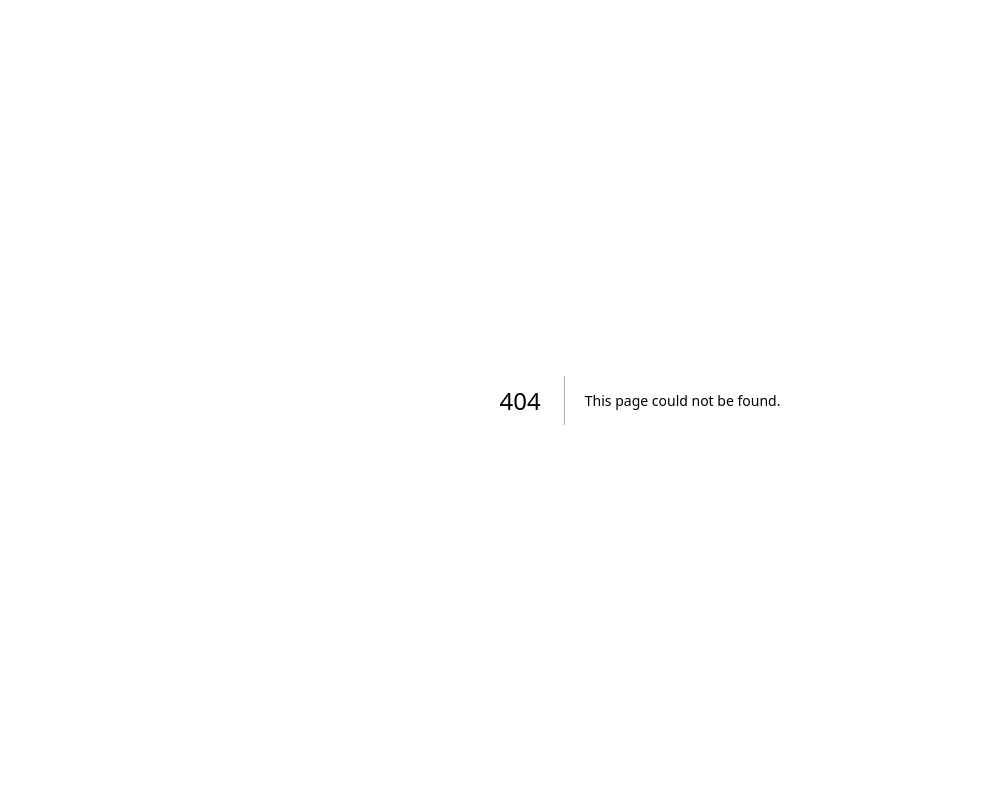
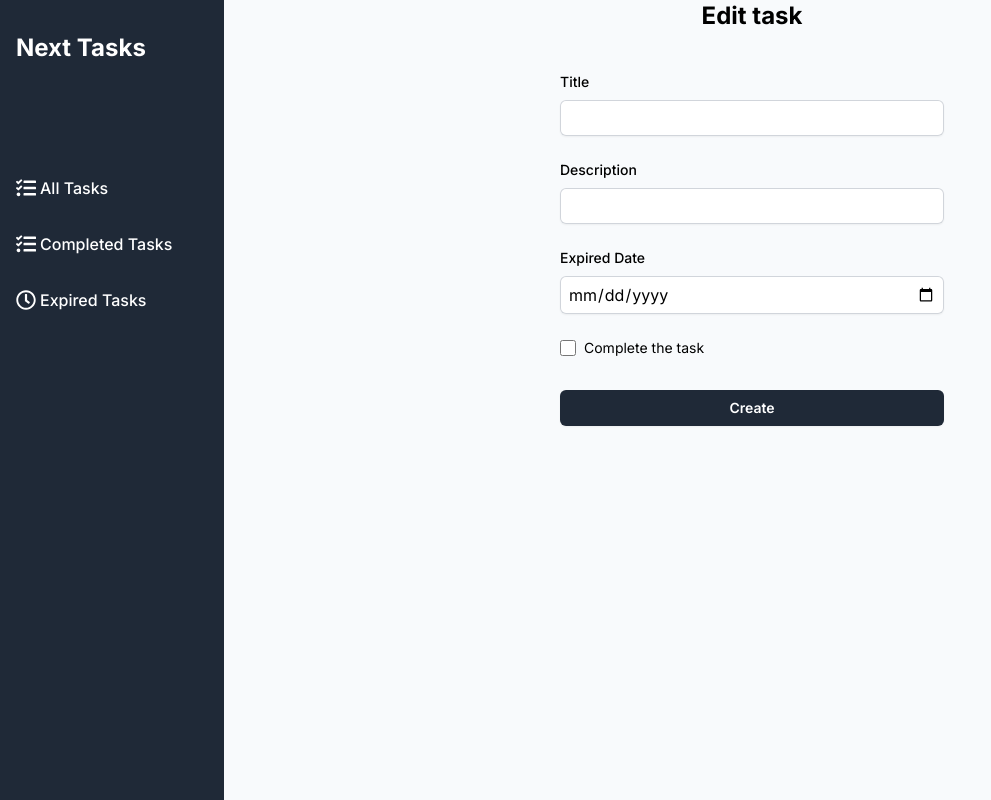
Before and after one commit to yusuken1121/NextJs_TodoList, a Next.js app: page /edit/1 in a window 1280 px wide. Before the commit this address had no page. Shown: the whole page, without its empty margins (0-991 px from the left). Built offline with nearby package versions, Linux system fonts and the light colour scheme.

Commit message:
✨ Create the Task Edit Form

```diff
--- /dev/null
+++ b/src/app/(main)/edit/[id]/page.tsx
@@ -0,0 +1,18 @@
+import EditTaskForm from "@/components/EditTaskForm/EditTaskForm";
+import NewTaskForm from "@/components/NewTaskForm/NewTaskForm";
+
+interface Params {
+  params: { id: string };
+}
+
+const EditTaskPage = ({ params }: Params) => {
+  // const id = params.id;
+  return (
+    <div className="flex flex-col justify-center dy-20">
+      <h2 className="text-center text-2xl font-bold">Edit task</h2>
+      <EditTaskForm />
+    </div>
+  );
+};
+
+export default EditTaskPage;
--- /dev/null
+++ b/src/components/EditTaskForm/EditTaskForm.tsx
@@ -0,0 +1,67 @@
+import React from "react";
+
+const EditTaskForm = () => {
+  return (
+    <div className="mt-10 mx-auto w-full max-w-sm">
+      <form action="">
+        <div>
+          <label htmlFor="title" className="block text-sm font-medium">
+            Title
+          </label>
+          <input
+            type="text"
+            id="title"
+            name="title"
+            required
+            className="block mt-2 py-1.5 px-2 w-full rounded-md border-0 shadow-sm ring-1 ring-inset ring-gray-300"
+          />
+        </div>
+        <div className="mt-6">
+          <label htmlFor="description" className="block text-sm font-medium">
+            Description
+          </label>
+          <input
+            type="text"
+            id="description"
+            name="description"
+            required
+            className="block mt-2 py-1.5 px-2 w-full rounded-md border-0 shadow-sm ring-1 ring-inset ring-gray-300"
+          />
+        </div>
+        <div className="mt-6">
+          <label htmlFor="dueDate" className="block text-sm font-medium">
+            Expired Date
+          </label>
+          <input
+            type="date"
+            id="dueDate"
+            name="dueDate"
+            min="2020-01-01"
+            max="2999-12-31"
+            required
+            className="block mt-2 py-1.5 px-2 w-full rounded-md border-0 shadow-sm ring-1 ring-inset ring-gray-300"
+          />
+          <div className="mt-6 flex items-center">
+            <input
+              type="checkbox"
+              id="isCompleted"
+              name="isCompleted"
+              className="mr-2 w-4 h-4"
+            />
+            <label htmlFor="isCompleted" className="text-sm">
+              Complete the task
+            </label>
+          </div>
+          <button
+            type="submit"
+            className="mt-8 py-2 w-full rounded-md text-white bg-gray-800 hover:bg-gray-700 text-sm font-semibold shadow-sm"
+          >
+            Create
+          </button>
+        </div>
+      </form>
+    </div>
+  );
+};
+
+export default EditTaskForm;
```
